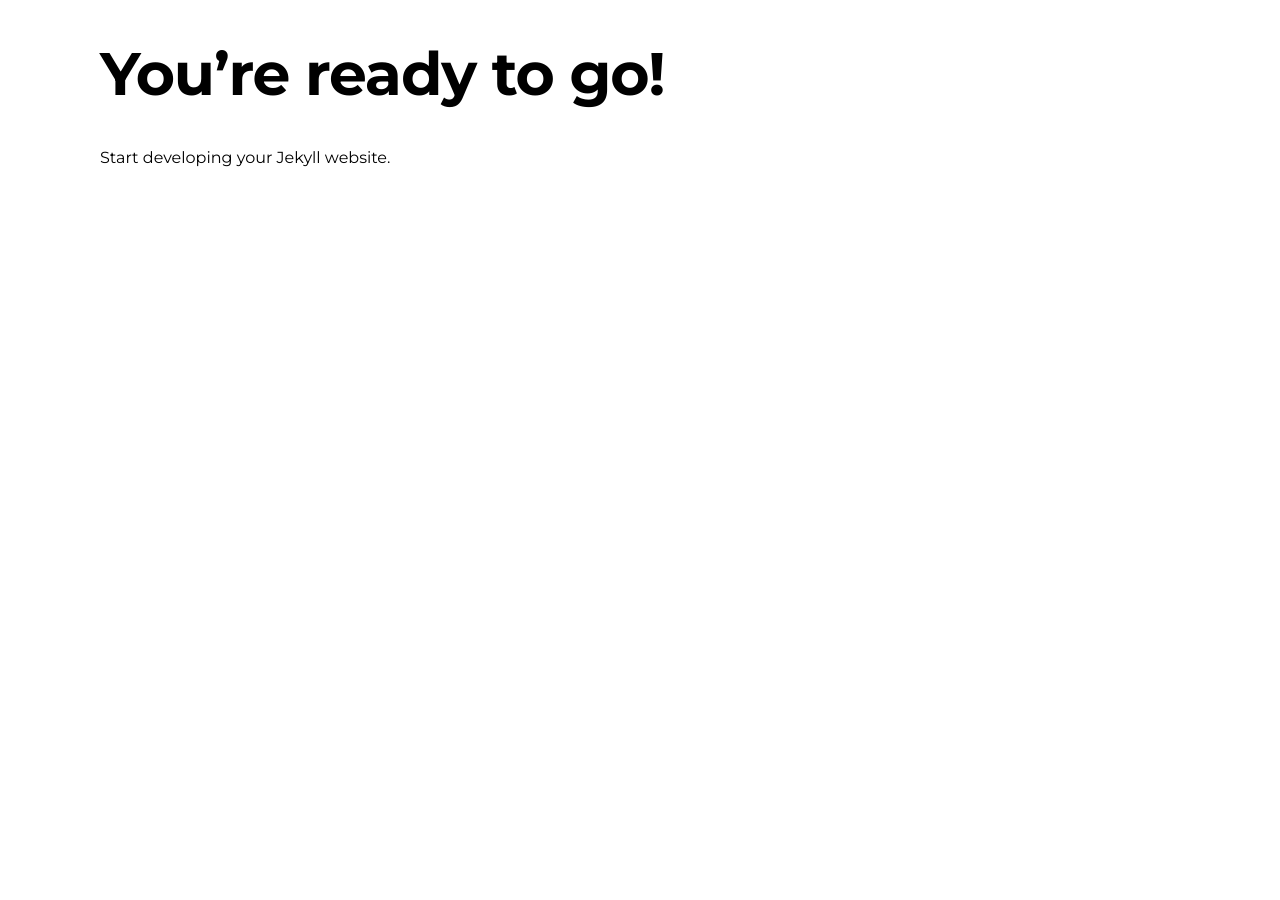
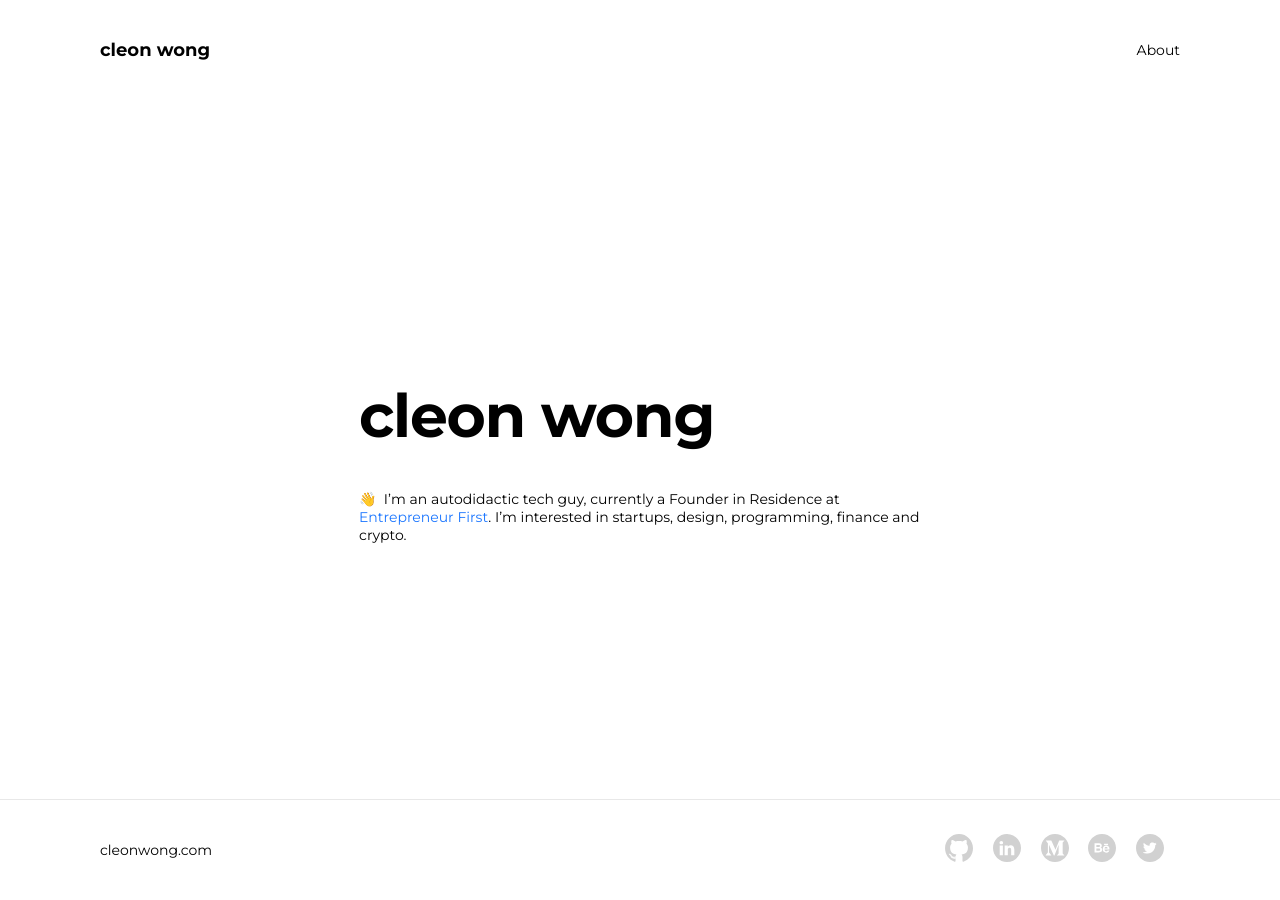
Before and after one commit to CleonWong/cleonwong-site, a Jekyll site: the page built from src/index.md, in a window 1280 px wide. Built offline with Jekyll 4.4.1, drawn with Linux system fonts in a browser that asks for light colours.

Commit message:
Added footer

```diff
--- a/_config.yml
+++ b/_config.yml
@@ -1,4 +1,11 @@
 url: "" # the base hostname & protocol for your site, e.g. http://example.com
 baseurl: "" # the subpath of your site, e.g. /blog
-title: Cleon Wong # Name of the site.
+title: cleon wong # Name of the site.
 source: "src" # Source folder to build the site from.
+
+# Socials:
+github_username: CleonWong
+linkedin_username: cleonwong
+medium_username: cleonwong
+behance_username: cleonwong
+twitter_username: CleonW_
--- /dev/null
+++ b/src/_includes/footer.html
@@ -0,0 +1,6 @@
+<footer class="footer__bg">
+  <div class="footer">
+    <p>cleonwong.com</p>
+    {% include social.html %}
+  </div>
+</footer>
--- /dev/null
+++ b/src/_includes/header.html
@@ -0,0 +1,6 @@
+<header class="header__bg" role="banner">
+  <div class="header">
+    <span class="header__title">cleon wong</span>
+    <span>About</span>
+  </div>
+</header>
--- /dev/null
+++ b/src/_includes/social.html
@@ -0,0 +1,97 @@
+<ul class="footer__social-ul">
+  {%- if site.github_username -%}
+  <li class="footer__social-ul--li">
+    <a
+      href="https://github.com/{{ site.github_username| cgi_escape | escape }}"
+      target="_blank"
+    >
+      {% include social-icons/github.svg %}
+    </a>
+  </li>
+  {%- endif -%} {%- if site.linkedin_username -%}
+  <li class="footer__social-ul--li">
+    <a
+      href="https://www.linkedin.com/in/{{ site.linkedin_username| cgi_escape | escape }}"
+      target="_blank"
+    >
+      {% include social-icons/linkedin.svg %}
+    </a>
+  </li>
+  {%- endif -%} {%- if site.medium_username -%}
+  <li class="footer__social-ul--li">
+    <a
+      href="https://medium.com/@{{ site.medium_username| cgi_escape | escape }}"
+      target="_blank"
+    >
+      {% include social-icons/medium.svg %}
+    </a>
+  </li>
+  {%- endif -%} {%- if site.behance_username -%}
+  <li class="footer__social-ul--li">
+    <a
+      href="https://behance.net/{{ site.behance_username| cgi_escape | escape }}"
+      target="_blank"
+    >
+      {% include social-icons/behance.svg %}
+    </a>
+  </li>
+  {%- endif -%} {%- if site.twitter_username -%}
+  <li class="footer__social-ul--li">
+    <a
+      href="https://www.twitter.com/{{ site.twitter_username| cgi_escape | escape }}"
+      target="_blank"
+    >
+      {% include social-icons/twitter.svg %}
+    </a>
+  </li>
+  {%- endif -%} {%- if site.dribbble_username -%}
+  <li class="footer__social-ul--li">
+    <a
+      href="https://dribbble.com/{{ site.dribbble_username| cgi_escape | escape }}"
+      target="_blank"
+    >
+      <svg class="svg-icon">
+        <use
+          xlink:href="{{ '/assets/minima-social-icons.svg#dribbble' | relative_url }}"
+        ></use>
+      </svg>
+    </a>
+  </li>
+  {%- endif -%} {%- if site.facebook_username -%}
+  <li class="footer__social-ul--li">
+    <a
+      href="https://www.facebook.com/{{ site.facebook_username| cgi_escape | escape }}"
+      target="_blank"
+    >
+      <svg class="svg-icon">
+        <use
+          xlink:href="{{ '/assets/minima-social-icons.svg#facebook' | relative_url }}"
+        ></use>
+      </svg>
+    </a>
+  </li>
+  {%- endif -%} {%- if site.instagram_username -%}
+  <li class="footer__social-ul--li">
+    <a
+      href="https://instagram.com/{{ site.instagram_username| cgi_escape | escape }}"
+      target="_blank"
+    >
+      <svg class="svg-icon">
+        <use
+          xlink:href="{{ '/assets/minima-social-icons.svg#instagram' | relative_url }}"
+        ></use>
+      </svg>
+    </a>
+  </li>
+  {%- endif -%} {%- if site.rss -%}
+  <li class="footer__social-ul--li">
+    <a href="{{ 'feed.xml' | relative_url }}">
+      <svg class="svg-icon">
+        <use
+          xlink:href="{{ '/assets/minima-social-icons.svg#rss' | relative_url }}"
+        ></use>
+      </svg>
+    </a>
+  </li>
+  {%- endif -%}
+</ul>
--- a/src/_layouts/default.html
+++ b/src/_layouts/default.html
@@ -3,8 +3,10 @@
   {% include head.html %}
 
   <body>
-    <div class="container">
+    {% include header.html %}
+    <div class="container container__content">
       {{ content }}
     </div>
+    {% include footer.html %}
   </body>
 </html>
--- /dev/null
+++ b/src/_layouts/home.html
@@ -0,0 +1,10 @@
+---
+layout: default
+---
+
+<div>
+  <div>
+    <h1>cleon wong</h1>
+  </div>
+  {{ content }}
+</div>
--- a/src/_sass/main.scss
+++ b/src/_sass/main.scss
@@ -1,12 +1,112 @@
+html {
+  height: 100vh;
+}
+
 body {
   background: $backgroundColor;
   color: $bodyColor;
   font-family: $bodyFont;
   font-size: $bodyFontSize;
   font-weight: $fontWeightRegular;
+  margin: 0;
+  height: 100%;
+  min-height: 100%;
+  display: flex;
+  flex-direction: column;
+  justify-content: space-between;
+
+  & a {
+    &:link {
+      color: $primaryColor100;
+      text-decoration: none;
+    }
+
+    &:visited {
+      color: $primaryColor80;
+      text-decoration: none;
+    }
+  }
 }
 
+// main {
+//   min-height: 100vh - 200px;
+// }
+
 .container {
+  margin: 0 auto; // Horizontal center
+
+  &__global {
+    max-width: 1080px;
+  }
+
+  &__content {
+    max-width: 562px;
+  }
+}
+
+.header {
+  height: 100px;
   max-width: 1080px;
-  margin: 0 auto; // Horizontal center
+  margin: 0 auto;
+  display: flex;
+  flex-direction: row;
+  align-items: center;
+  justify-content: space-between;
+
+  @media (max-width: 1080px) {
+    margin: 0 3rem;
+  }
+
+  @media (max-width: 640px) {
+    margin: 0 2rem;
+  }
+
+  &__bg {
+    background: $backgroundColor;
+  }
+  &__title {
+    font-size: 18px;
+    font-weight: $fontWeightBold;
+  }
 }
+
+.footer {
+  height: 100px;
+  max-width: 1080px;
+  margin: 0 auto;
+  display: flex;
+  flex-direction: row;
+  align-items: center;
+  justify-content: space-between;
+
+  &__bg {
+    background: $backgroundColor;
+    border-top: 1px solid $grey50;
+  }
+
+  &__social-ul {
+    list-style: none;
+    padding-inline-start: 0px;
+    margin-block-start: 0px;
+    margin-block-end: 0px;
+
+    &--li {
+      display: inline;
+      padding-right: 1rem;
+    }
+
+    &--svgicon {
+      width: 28px;
+      height: 28px;
+
+      &--path {
+        fill: $grey70;
+        transition: fill 0.2s ease-in-out;
+
+        &:hover {
+          fill: $primaryColor100;
+        }
+      }
+    }
+  }
+}
--- a/src/_sass/variables.scss
+++ b/src/_sass/variables.scss
@@ -1,13 +1,18 @@
-// Colors:
+// Colors
+// ------
 
+// Primary:
 $primaryColor100: #1b76ff;
 $primaryColor80: #8dbbff;
 $primaryColor60: #c6ddff;
 
+// Secondary:
 $secondaryColor100: #ffa41b;
 $secondaryColor80: #ffd28d;
 $secondaryColor60: #ffe8c6;
 
+// Greys:
+$grey100: #000000;
 $grey80: #8c8c8c;
 $grey70: #d1d1d1;
 $grey60: #dddddd;
@@ -18,10 +23,13 @@ $grey30: #f9f9f9;
 $bodyColor: #000000;
 $backgroundColor: #ffffff;
 
-// Fonts:
+// Fonts
+// -----
+
 $bodyFont: "Montserrat", Helvetica, Arial, sans-serif, "Apple Color Emoji",
   "Segoe UI Emoji", "Segoe UI Symbol";
 
+// Font size:
 $hero01FontSize: 82px;
 $hero02FontSize: 68px;
 $h1FontSize: 60px;
@@ -30,11 +38,16 @@ $h3FontSize: 44px;
 $h4FontSize: 34px;
 $h5FontSize: 28px;
 $h6FontSize: 24px;
-$bodyFontSize: 16px;
+$bodyFontSize: 14px;
 
+// Font weight:
 $fontWeightRegular: 400;
 $fontWeightMedium: 500;
 $fontWeightBold: 700;
 
+// Letter spacing:
 $headerLetterSpacing: -0.02em;
 $heroLetterSpacing: -0.01em;
+
+// Widths
+// ------
--- a/src/index.md
+++ b/src/index.md
@@ -1,8 +1,6 @@
 ---
-layout: default
+layout: home
 title: "Happy Jekylling!"
 ---
 
-# You're ready to go!
-
-Start developing your Jekyll website.
+👋 &nbsp;I’m an autodidactic tech guy, currently a Founder in Residence at [Entrepreneur First](https://www.joinef.com/). I’m interested in startups, design, programming, finance and crypto.
```
Also changed, not shown: src/_includes/social-icons/behance.svg (added), src/_includes/social-icons/github.svg (added), src/_includes/social-icons/linkedin.svg (added), src/_includes/social-icons/medium.svg (added), src/_includes/social-icons/twitter.svg (added), src/assets/images/icons/social/behance.svg (added), src/assets/images/icons/social/github.svg (added), src/assets/images/icons/social/linkedin.svg (added), src/assets/images/icons/social/medium.svg (added), src/assets/images/icons/social/twitter.svg (added).
